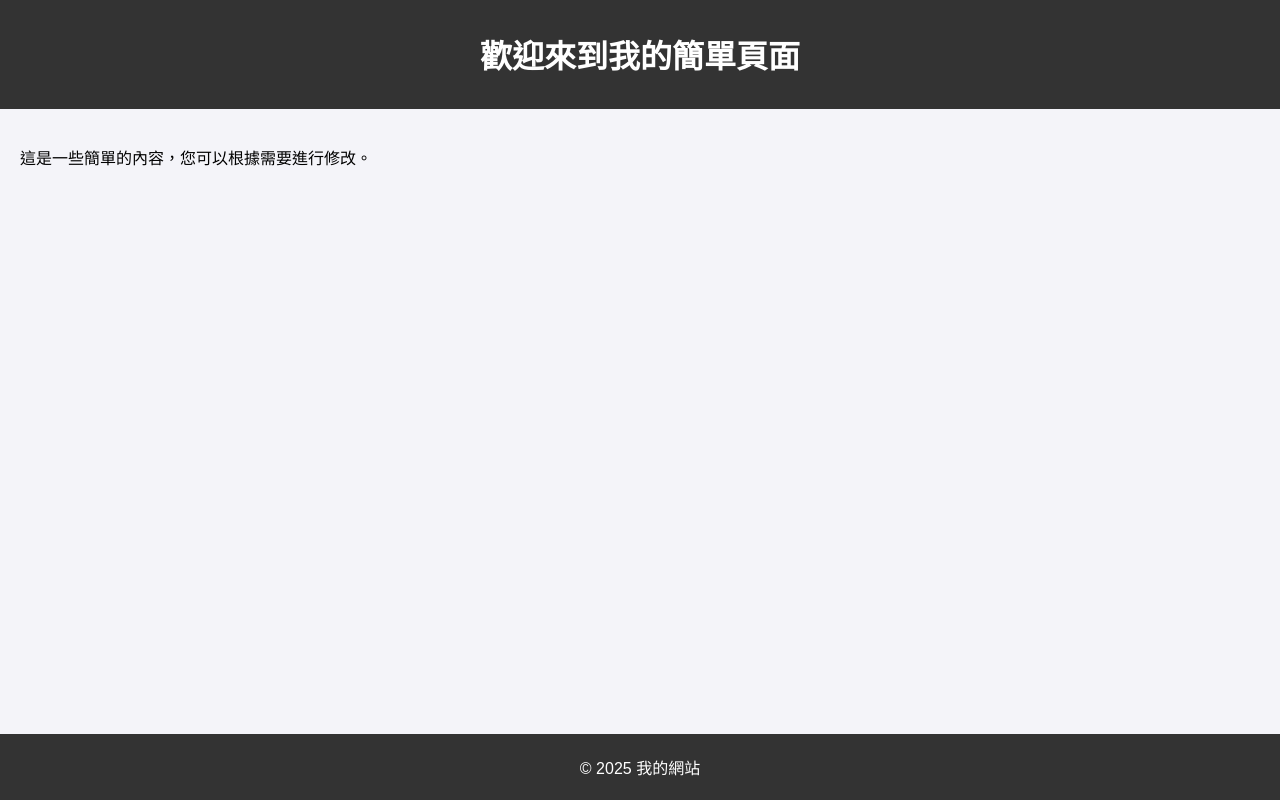
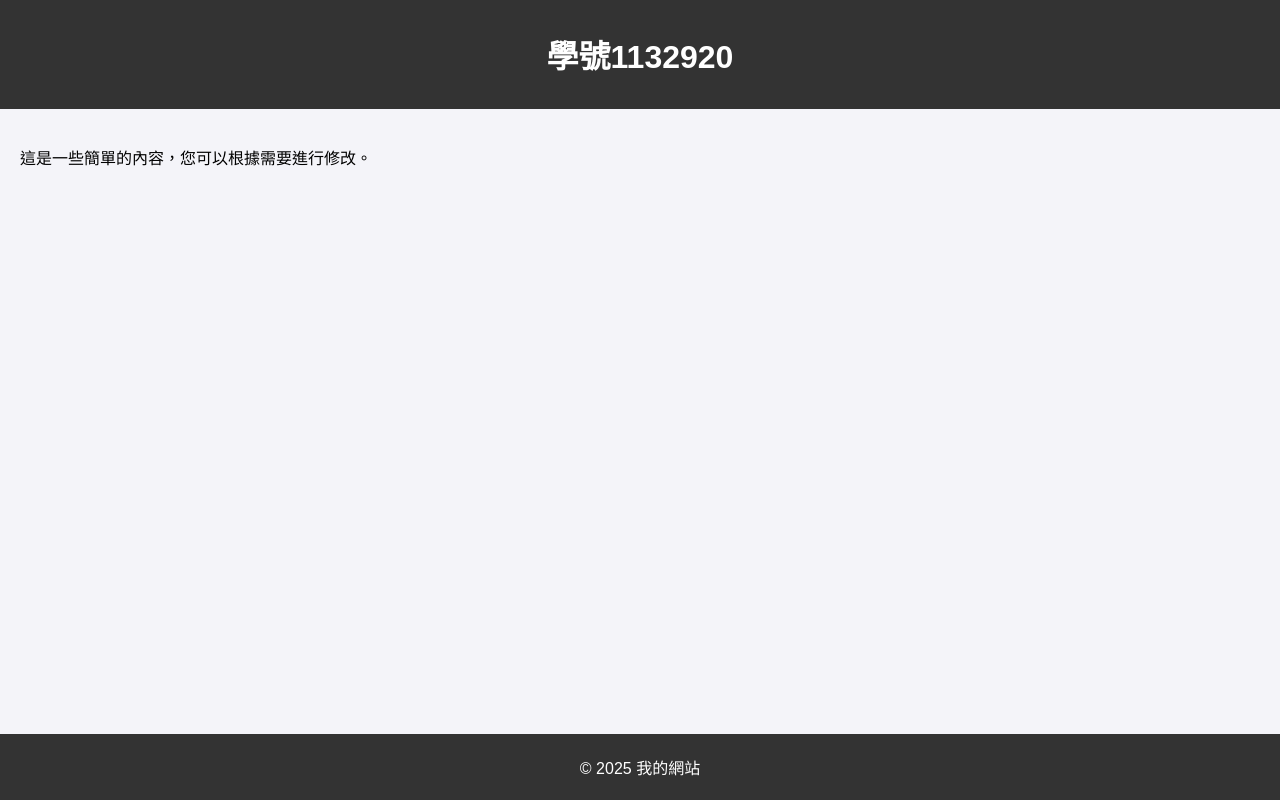
Before and after one commit to Jastin159/HW05_1132920.github.io, a plain HTML site: page index.html in a window 1280 px wide. Drawn offline with Linux system fonts and the light colour scheme.

Commit message:
Update index.html

```diff
--- a/index.html
+++ b/index.html
@@ -33,7 +33,7 @@
 </head>
 <body>
     <header>
-        <h1>歡迎來到我的簡單頁面</h1>
+        <h1>學號1132920</h1>
     </header>
     <section>
         <p>這是一些簡單的內容，您可以根據需要進行修改。</p>
```
